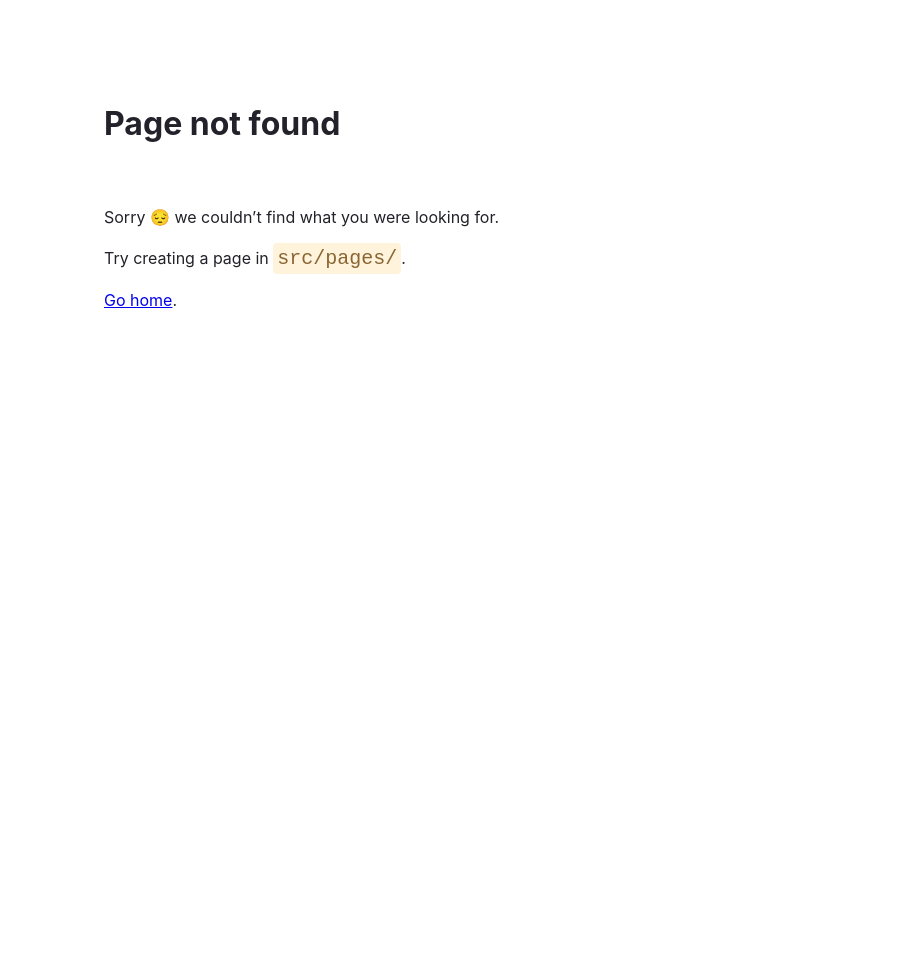
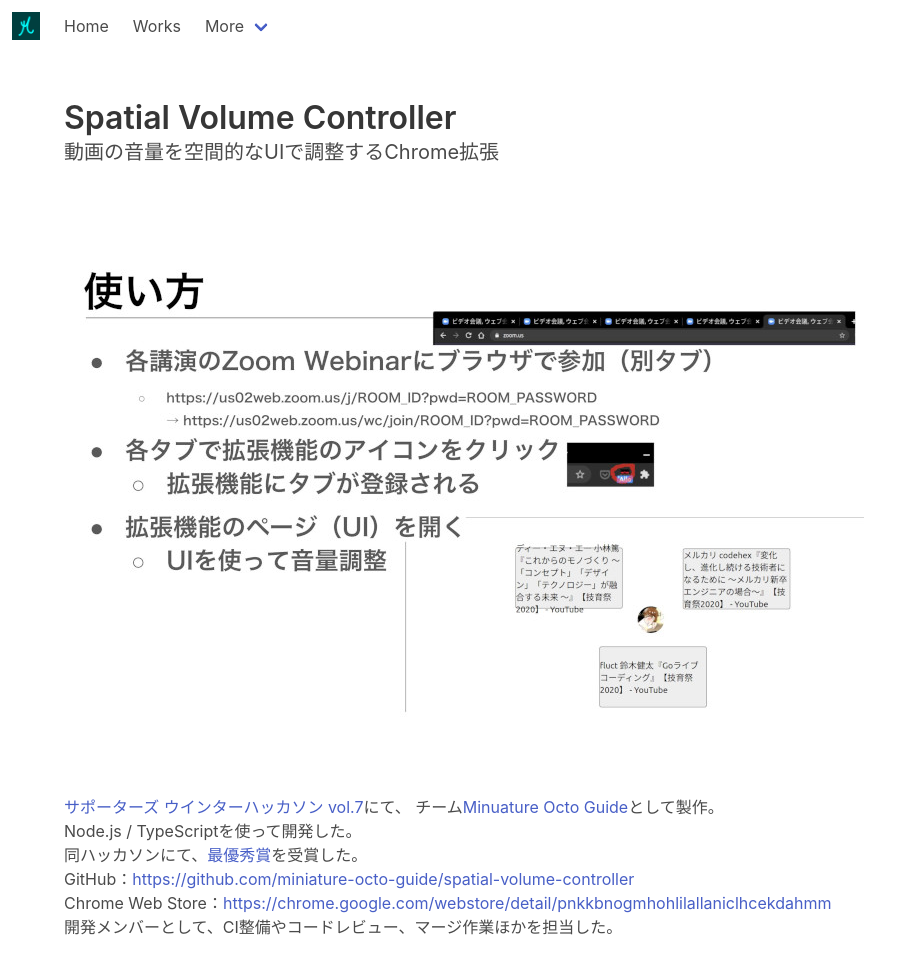
Before and after one commit to aoirint/aoirint.com, a Gatsby site: page /works/spatial_volume_controller in a window 1280 px wide. Before the commit this address had no page. Shown: the whole page, without its empty margins (0-907 px from the left). Before the commit the page ends 800 px from the top, so only its background shows below. Built offline with nearby package versions, Linux system fonts and the light colour scheme; Gatsby itself is replaced by a stand-in of ours.

Commit message:
add spatial_volume_controller work page

```diff
--- a/src/pages/works/index.tsx
+++ b/src/pages/works/index.tsx
@@ -27,7 +27,7 @@
         image: SpatialVolumeControllerImage,
         imageAlt: 'Spatial Volume Controller Usage',
         url: 'spatial_volume_controller/',
-        subtitle: '全周囲ディスプレイを搭載した携帯型ゲーム機',
+        subtitle: '動画の音量を空間的なUIで調整するChrome拡張',
         date: '2021-02 ~',
     },
     {
--- /dev/null
+++ b/src/pages/works/spatial_volume_controller/index.tsx
@@ -0,0 +1,56 @@
+import React from 'react'
+import Helmet from 'react-helmet'
+import '../../../styles/main.scss'
+import {
+    Navbar,
+} from '../../../components'
+
+import SpatialVolumeControllerImage from '../images/spatial_volume_controller.jpg'
+
+const SpatialVolumeController: React.FC<{}> = () => {
+    return (
+        <>
+            <Helmet>
+                <title>UPLIGHT</title>
+            </Helmet>
+            <Navbar />
+            <section className='section'>
+                <div className='container'>
+                    <h1 className='title'>
+                        Spatial Volume Controller
+                    </h1>
+                    <p className='subtitle'>
+                        動画の音量を空間的なUIで調整するChrome拡張
+                    </p>
+                    <div className='contents'>
+                        <img
+                            src={SpatialVolumeControllerImage}
+                            alt="Spatial Volume Controller Usage"
+                        />
+                        <p>
+                            <a href="https://talent.supporterz.jp/events/28d759c2-50b4-456d-889b-1f08abf6c053/">サポーターズ ウインターハッカソン vol.7</a>にて、
+                            チーム<a href="https://github.com/miniature-octo-guide">Minuature Octo Guide</a>として製作。
+                        </p>
+                        <p>
+                            Node.js / TypeScriptを使って開発した。
+                        </p>
+                        <p>
+                            同ハッカソンにて、<a href="https://twitter.com/nacopaguu/status/1365963599538135041">最優秀賞</a>を受賞した。
+                        </p>
+                        <p>
+                            GitHub：<a href="https://github.com/miniature-octo-guide/spatial-volume-controller">https://github.com/miniature-octo-guide/spatial-volume-controller</a>
+                        </p>
+                        <p>
+                            Chrome Web Store：<a href="https://chrome.google.com/webstore/detail/pnkkbnogmhohlilallaniclhcekdahmm">https://chrome.google.com/webstore/detail/pnkkbnogmhohlilallaniclhcekdahmm</a>
+                        </p>
+                        <p>
+                            開発メンバーとして、CI整備やコードレビュー、マージ作業ほかを担当した。
+                        </p>
+                    </div>
+                </div>
+            </section>
+        </>
+    )
+}
+
+export default SpatialVolumeController
```
